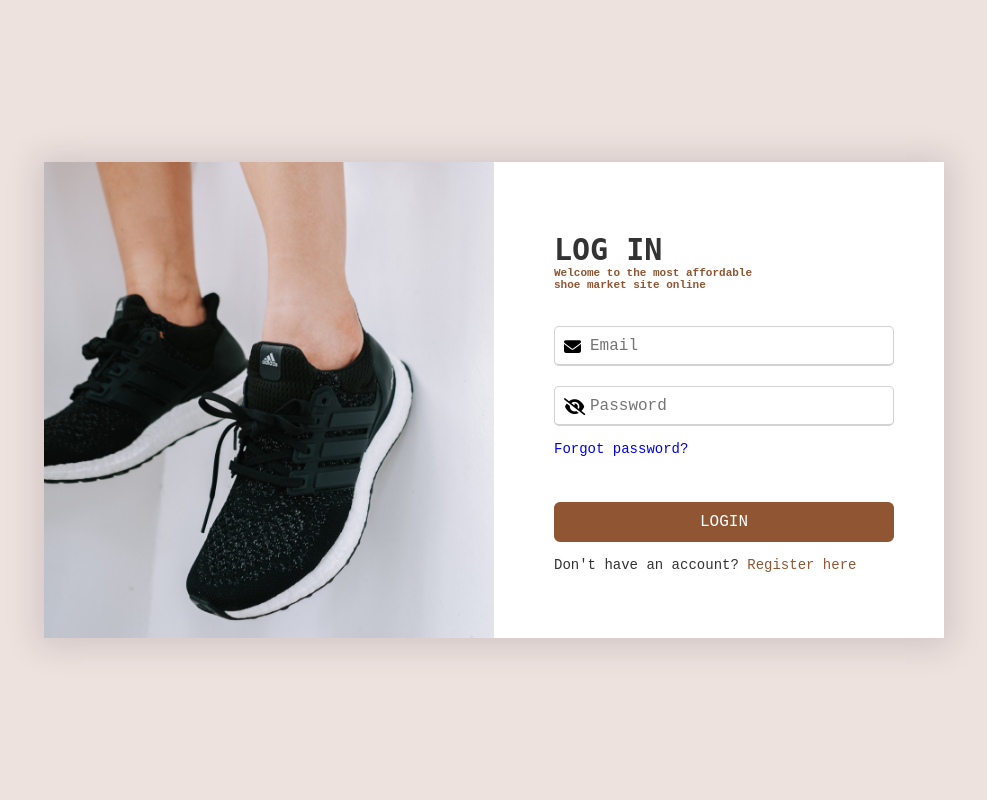
After one commit to Just-a-NoobieDev/Sneakers-Haven, a PHP site: page /Login.html in a window 1280 px wide. The commit adds this page. Shown: the whole page, without its empty margins (146-1133 px from the left). Run offline with PHP 8.4, Linux system fonts and the light colour scheme; some libraries are stand-ins or nearby versions; some web fonts are replaced.

Commit message:
Create Log In

```diff
--- /dev/null
+++ b/Login.html
@@ -0,0 +1,54 @@
+<!DOCTYPE html>
+<html lang="en" dir="ltr">
+  <head>
+    <script src="https://kit.fontawesome.com/ded4428356.js" crossorigin="anonymous"></script>
+    <meta charset="UTF-8" />
+    <meta http-equiv="X-UA-Compatible" content="IE=edge" />
+    <meta name="viewport" content="width=device-width, initial-scale=1.0" />
+    <title>Login Sneaker's Haven</title>
+
+    <!-- Css external file -->
+    <link rel="stylesheet" href="styles/global.css" />
+  </head>
+
+  <body>
+  </head>
+  <body>
+    <div class="container">
+      <div class="cover">
+        <div class="front">
+          <img src="shoe1.jpg" alt="">
+        </div>
+      </div>
+      <div class="forms">
+          <div class="form-content">
+            <div class="login-form">
+              <div class="title">LOG IN</div>
+              <div class="text">
+                <p class="textline">Welcome to the most affordable <br> shoe market site online</p>
+              </div>
+            <form action="#">
+              <div class="input-boxes">
+                <div class="input-box">
+                  <i class="fas fa-envelope"></i>
+                  <input type="text" placeholder="Email" required>
+                </div>
+                <div class="input-box">
+                  <i class="fa-solid fa-eye-slash"></i>
+                  <input type="password" placeholder="Password" required>
+                </div>
+                <div class="text"><a href="#">Forgot password?</a></div>
+                <div class="button input-box">
+                  <input type="submit" value="LOGIN">
+                </div>
+                <div class="text sign-up-text">Don't have an account? <label>Register here</label></div>
+              </div>
+          </form>
+        </div>
+      </div>
+      </div>
+    </div>
+  </body>
+  </html>
+  </body>
+</html>
--- a/styles/global.css
+++ b/styles/global.css
@@ -2,20 +2,165 @@
 
 /* font-family: 'Meow Script', cursive; */
 
-* {
+*{
   margin: 0;
   padding: 0;
   box-sizing: border-box;
+  font-family:  "Courier New", monospace;
 }
 
-body {
-  font-family: "Outfit", sans-serif;
-  font-size: 100%;
-  background-color: #ffffff;
+
+body{
+  min-height: 100vh;
+  display: flex;
+  align-items: center;
+  justify-content: center;
+  background: #EEE2DF;
+
+  padding: 30px;
+}
+  .container{
+    position: relative;
+    width: 900px;
+    height: 476px;
+    perspective: 2700px;
+    background: #FFFFFF;
+    box-shadow: 0px 2px 31px 8px rgba(0, 0, 0, 0.12);
+  }
+
+.container .cover{
+  position: absolute;
+  top: 0;
+  right: 50%;
+  height: 100%;
+  width: 50%;
+  z-index: 20;
 }
 
-main {
-  margin-inline: auto;
+.container .cover::before,
+.container .cover::after{
+  content: '';
+  position: absolute;
+  height: 100%;
   width: 100%;
-  max-width: 1400px;
+  background: #905634;
+  opacity: 0.5;
+  z-index: 12;
 }
+
+.container .cover img{
+  position: absolute;
+  height: 100%;
+  width: 100%;
+  object-fit: cover;
+  z-index: 109;
+}
+
+.container .forms{
+  height: 100%;
+  left: 100%;
+  width: 100%;
+  background: #fff;
+}
+.container .form-content{
+  display: flex;
+  left: 100%;
+  align-items: center;
+  justify-content: space-between;
+}
+.form-content .login-form{
+  left: 100%;
+  padding-top: 70px;
+  width: calc(100% / 2 - 25px);
+}
+.forms .form-content .title{
+  position: relative;
+  left: 120%;
+  font-family:  "SemiBold", monospace;
+  font-weight: bold;
+  font-size: 30px;
+  color: #333;
+}
+
+.forms .form-content .textline{
+  position: relative;
+  font-family:  "Courier New", monospace;
+  font-weight: bold;
+  font-size: 11px;
+  color: #905634;
+
+}
+
+.forms .form-content .input-boxes{
+  margin-top: 30px;
+}
+.forms .form-content .input-box{
+  display: flex;
+  left: 120%;
+  align-items: center;
+  height: 50px;
+  width: 100%;
+  margin: 10px 0;
+  position: relative;
+}
+.form-content .input-box input{
+  height: 80%;
+  width: 80%;
+  outline: none;
+  padding-left: 35px;
+  font-size: 16px;
+  border-radius: 5px;
+  border: 1px solid lightgray;
+  border-bottom-width: 2px;
+}
+.form-content .input-box input:focus,
+.form-content .input-box input:valid{
+  border-color: #905634;
+}
+.form-content .input-box i{
+  position: absolute;
+  margin-left: 10px;
+  color: black;
+  font-size: 17px;
+}
+.forms .form-content .text{
+  position:relative ;
+  left: 120%;
+  font-size: 14px;
+  font-weight: 500;
+  color: #333;
+}
+.forms .form-content .text a{
+  left: 200%;
+  text-decoration: none;
+}
+.forms .form-content .text a:hover{
+  left: 200%;
+  text-decoration: underline;
+}
+.forms .form-content .button{
+  color: #fff;
+  margin-top: 40px;
+}
+.forms .form-content .button input{
+  color: #fff;
+  background: #905634;
+  border-radius: 6px;
+  padding: 0;
+  cursor: pointer;
+  transition: all 0.4s ease;
+}
+.forms .form-content .button input:hover{
+  background: #905634;
+}
+.forms .form-content label{
+  color: #905634;
+  cursor: pointer;
+}
+.forms .form-content label:hover{
+  text-decoration: underline;
+}
+.forms .form-content .login-text{
+  text-align: center;
+  margin-top: 25px;
+}
```
Also changed, not shown: shoe1.jpg (added).
